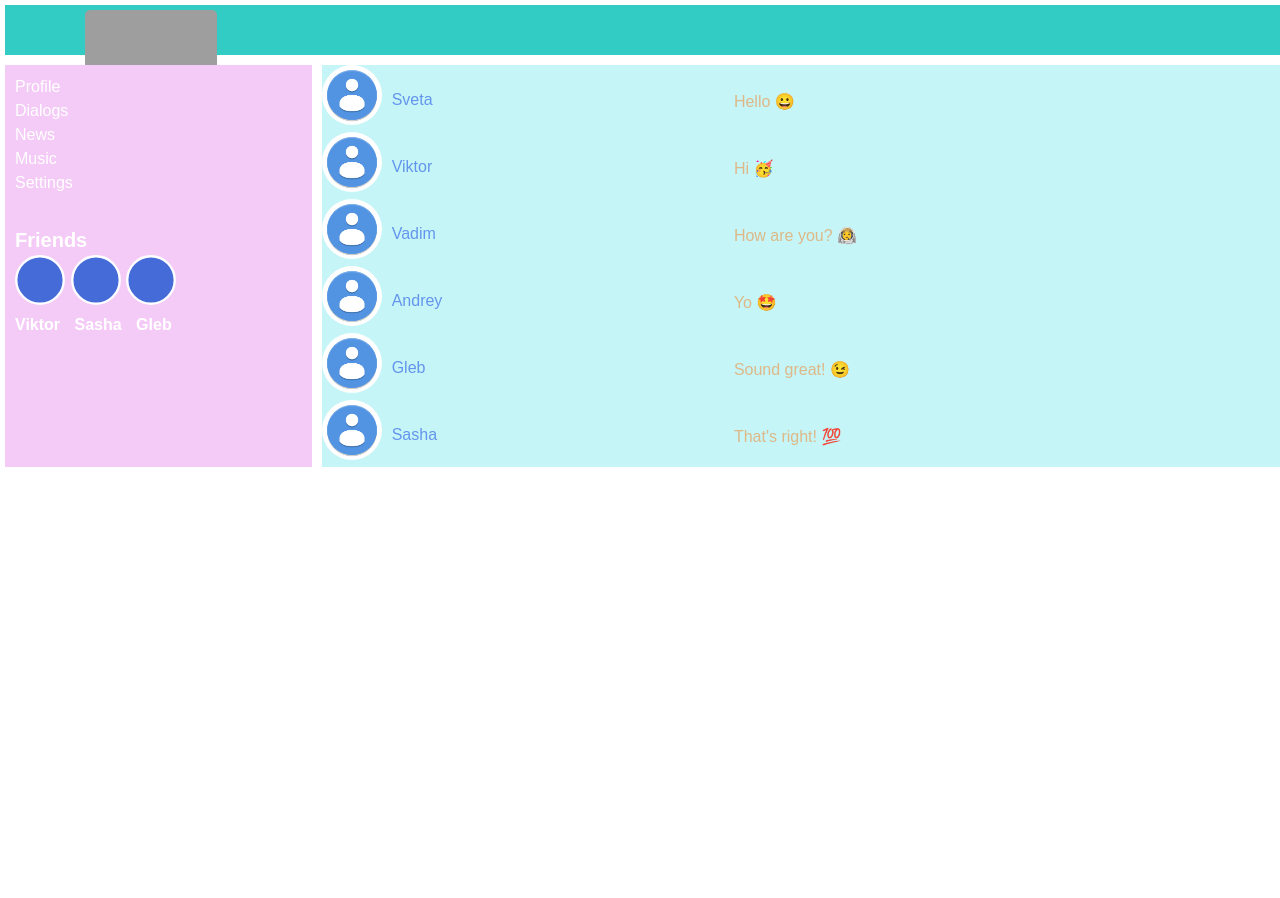
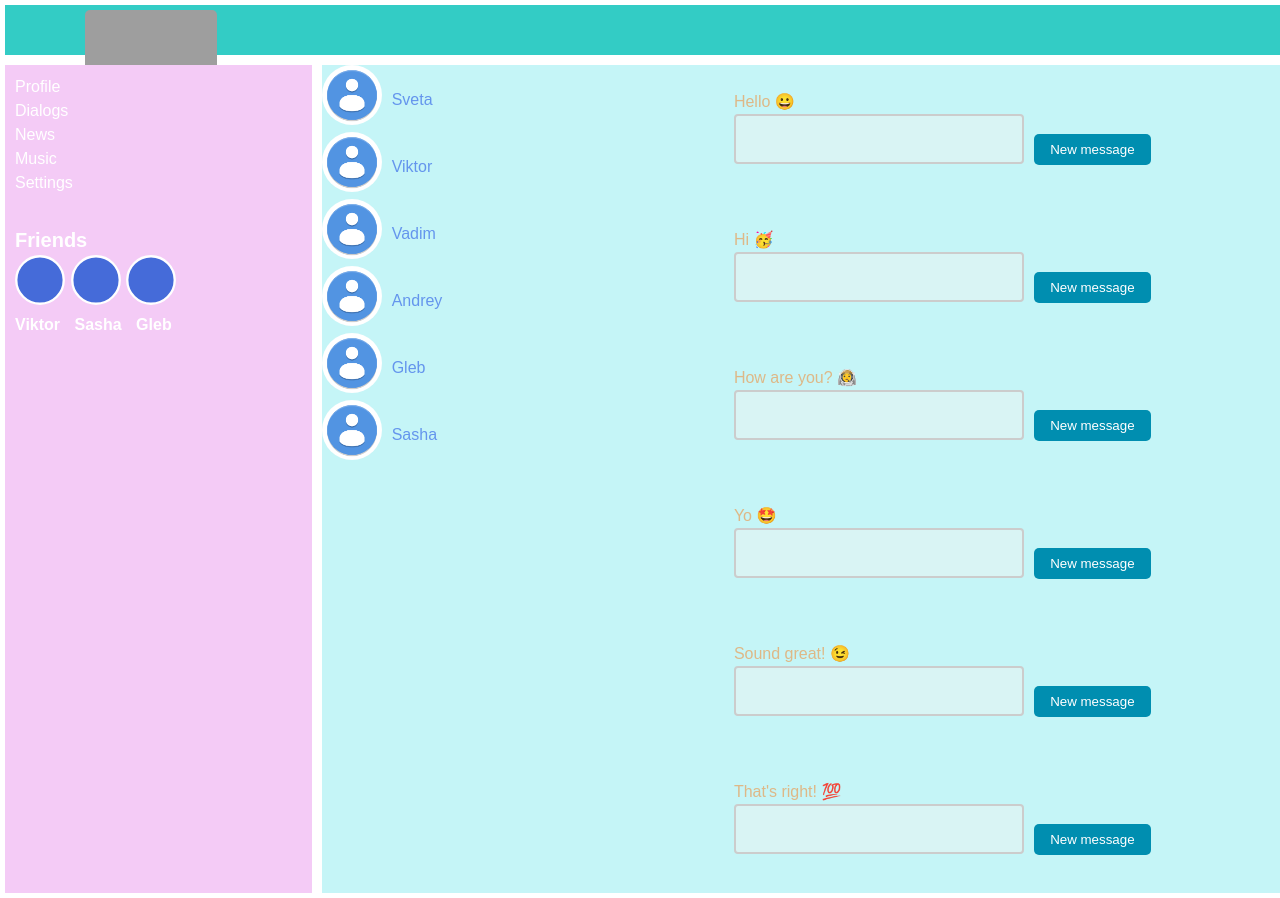
Before and after one commit to SvetlanaLevkovskaya/react-app, a React (Create React App) app: page /dialogs in a window 1280 px wide. Shown: the top 898 px of the page. Before the commit the page ends 800 px from the top, so only its background shows below. Built offline with nearby package versions, Linux system fonts and the light colour scheme; grey boxes are pictures that could not be loaded.

Commit message:
add onclick event to profile and message

```diff
--- a/src/App.js
+++ b/src/App.js
@@ -8,11 +8,10 @@ import News from "./components/News/News";
 import Music from "./components/Music/Music";
 import Settings from "./components/Settings/Settings";
 import Friends from "./components/Friends/Friends";
-import { BrowserRouter, Route, Routes } from "react-router-dom";
+import { Route, Routes } from "react-router-dom";
 
 const App = (props) => {
   return (
-    <BrowserRouter>
     <div className="app-wrapper">
       <Header />
       <Navbar />
@@ -38,7 +37,6 @@ const App = (props) => {
         </Routes>
       </div>
     </div>
-    </BrowserRouter>
   );
 };
 
--- a/src/components/Dialogs/DialogItem/DialogItem.jsx
+++ b/src/components/Dialogs/DialogItem/DialogItem.jsx
@@ -3,8 +3,12 @@ import { NavLink } from "react-router-dom";
 import styles from "./DialogItem.module.css";
 import dialogItem from "./dialogItem.png";
 
+
 const DialogItem = (props) => {
   let path = props.id;
+
+
+
   return (
     <div className={styles.dialog}>
       <span>
@@ -12,7 +16,7 @@ const DialogItem = (props) => {
         <img src={dialogItem} className={styles.dialogItem} alt="dialogItem" />
       </span>
 
-      <NavLink to={path}>{props.name}</NavLink>
+      <NavLink to={path} >{props.name}</NavLink>
     </div>
   );
 };
--- a/src/components/Dialogs/Message/Message.jsx
+++ b/src/components/Dialogs/Message/Message.jsx
@@ -2,7 +2,24 @@ import React from "react";
 import styles from "./Message.module.css";
 
 const Message = (props) => {
-  return <div className={styles.messages}>{props.message}</div>;
+  let newMessageElement = React.createRef();
+
+  let addMessage = () => {
+    let text = newMessageElement.current.value;
+    alert(text);
+  };
+
+  return (
+    <div>
+      <div className={styles.messages}>
+        {props.message}
+        <div>
+          <textarea class={styles.textarea} ref={newMessageElement}></textarea>
+          <button class={styles.btn} onClick={addMessage}> New message</button>
+        </div>
+      </div>
+    </div>
+  );
 };
 
 export default Message;
--- a/src/components/Dialogs/Message/Message.module.css
+++ b/src/components/Dialogs/Message/Message.module.css
@@ -9,3 +9,28 @@
   color:darkcyan;
   cursor: pointer;
 }
+
+.btn {
+  background: #008EB0;
+  border: none;
+  color: white;
+  padding: 0.5rem 1rem;
+  cursor: pointer;
+  border-radius: 5px;
+  position: relative;
+  top: -10px;
+  margin: 10px 10px ;
+
+}
+
+.textarea {
+  width: 25%;
+  height: 50px;
+  padding: 6px 10px;
+  box-sizing: border-box;
+  border: 2px solid #ccc;
+  border-radius: 4px;
+  background-color:rgb(217, 244, 244);
+  font-size: 16px;
+  resize: none;
+}
--- a/src/components/Profile/MyPosts/MyPosts.jsx
+++ b/src/components/Profile/MyPosts/MyPosts.jsx
@@ -7,16 +7,24 @@ const MyPosts = (props) => {
     <Post message={post.message} likecount={post.likeCount} />
   ));
 
+  let newPostElement = React.createRef();
+
+  let addPost = () => {
+    let text = newPostElement.current.value;
+    alert(text);
+  };
   return (
     <div className={styles.postsBlock}>
       <h3>My Posts</h3>
 
       <div>
         <div>
-          <textarea></textarea>
+          <textarea ref={newPostElement}></textarea>
         </div>
         <div className={styles.button}>
-          <button className={styles.btn}>Add post</button>
+          <button className={styles.btn} onClick={addPost}>
+            Add post
+          </button>
         </div>
       </div>
 
--- a/src/index.js
+++ b/src/index.js
@@ -4,13 +4,15 @@ import "./index.css";
 import App from "./App";
 import reportWebVitals from "./reportWebVitals";
 import state from "./redux/state";
-
+import { BrowserRouter } from "react-router-dom";
 
 const root = ReactDOM.createRoot(document.getElementById("root"));
 root.render(
-  <React.StrictMode>
-    <App state={state} />
-  </React.StrictMode>
+  <BrowserRouter>
+    <React.StrictMode>
+      <App state={state} />
+    </React.StrictMode>
+  </BrowserRouter>
 );
 
 // If you want to start measuring performance in your app, pass a function
```
Lines whose indentation alone changed are shown as unchanged.
